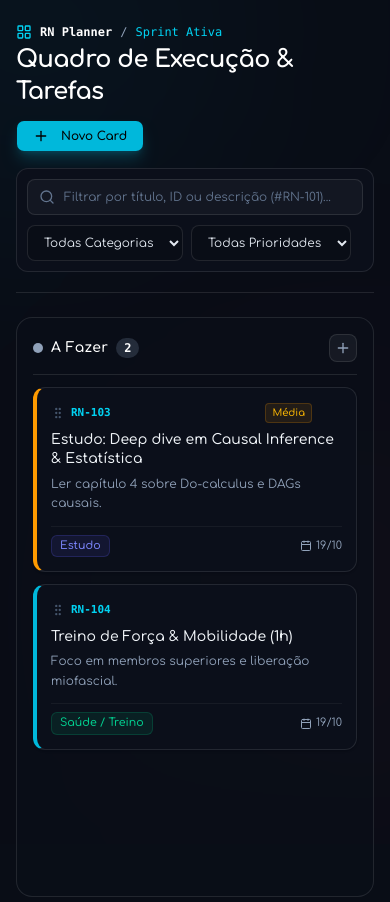
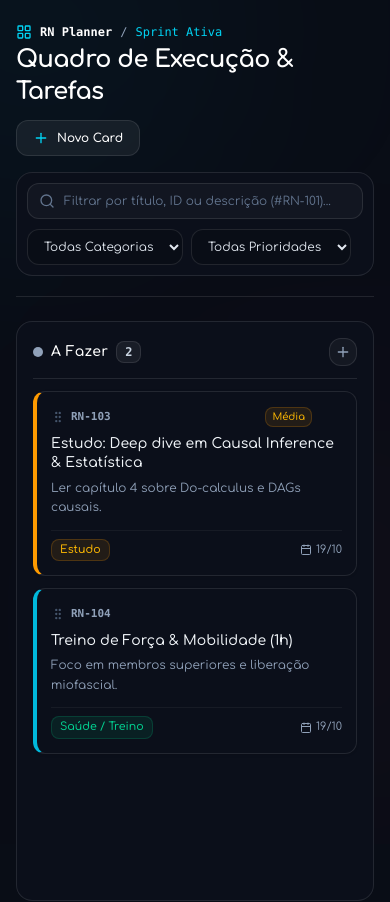
Before and after one commit to Renanbritto/rn-planner, a Next.js app: page / in a window 390 px wide. Shown: the top 902 px of the page. Built offline with nearby package versions, Linux system fonts and the light colour scheme; no server answers.

Commit message:
style(palette): strictly adhere to Obsidian #090d16 and subtle neon glow palette

```diff
--- a/src/app/globals.css
+++ b/src/app/globals.css
@@ -5,7 +5,7 @@
 @custom-variant dark (&:is(.dark *));
 
 :root {
-  --font-sans: var(--font-comfortaa), system-ui, sans-serif;
+  --font-sans: var(--font-comfortaa), system-ui, -apple-system, sans-serif;
   --background: #090d16;
   --foreground: #f8fafc;
   --card: #0b0f1a;
@@ -14,15 +14,15 @@
   --popover-foreground: #f8fafc;
   --primary: #06b6d4;
   --primary-foreground: #090d16;
-  --secondary: #121829;
+  --secondary: #101626;
   --secondary-foreground: #e2e8f0;
-  --muted: #111827;
+  --muted: #0d1220;
   --muted-foreground: #94a3b8;
-  --accent: #172033;
+  --accent: #131a2e;
   --accent-foreground: #ffffff;
   --destructive: #f43f5e;
   --border: rgba(255, 255, 255, 0.1);
-  --input: rgba(255, 255, 255, 0.12);
+  --input: rgba(255, 255, 255, 0.1);
   --ring: #06b6d4;
   --radius: 0.75rem;
 
@@ -33,7 +33,7 @@
 }
 
 @theme inline {
-  --font-sans: var(--font-comfortaa), system-ui, sans-serif;
+  --font-sans: var(--font-comfortaa), system-ui, -apple-system, sans-serif;
   --color-background: var(--background);
   --color-foreground: var(--foreground);
   --color-card: var(--card);
@@ -75,34 +75,20 @@
   }
 }
 
-.glass-panel {
-  background-color: rgba(11, 15, 26, 0.72);
+/* Glass & Obsidian Surfaces */
+.obsidian-surface {
+  background-color: rgba(11, 15, 26, 0.85);
   backdrop-filter: blur(24px);
   -webkit-backdrop-filter: blur(24px);
   border: 1px solid rgba(255, 255, 255, 0.1);
-  transition: border-color 0.2s ease, box-shadow 0.2s ease, transform 0.2s ease;
+  transition: all 0.2s cubic-bezier(0.16, 1, 0.3, 1);
 }
 
-.glass-panel:hover {
+.obsidian-surface:hover {
   border-color: rgba(255, 255, 255, 0.2);
 }
 
-.glow-cyan-subtle {
-  box-shadow: 0 0 20px -3px rgba(6, 182, 212, 0.2);
-}
-
-.glow-rose-subtle {
-  box-shadow: 0 0 20px -3px rgba(244, 63, 94, 0.2);
-}
-
-.glow-amber-subtle {
-  box-shadow: 0 0 20px -3px rgba(245, 158, 11, 0.2);
-}
-
-.glow-emerald-subtle {
-  box-shadow: 0 0 20px -3px rgba(16, 185, 129, 0.2);
-}
-
+/* Custom Scrollbar */
 ::-webkit-scrollbar {
   width: 6px;
   height: 6px;
@@ -111,9 +97,9 @@
   background: #090d16;
 }
 ::-webkit-scrollbar-thumb {
-  background: rgba(255, 255, 255, 0.15);
+  background: rgba(255, 255, 255, 0.12);
   border-radius: 9999px;
 }
 ::-webkit-scrollbar-thumb:hover {
-  background: rgba(255, 255, 255, 0.25);
+  background: rgba(255, 255, 255, 0.22);
 }
--- a/src/components/kanban/kanban-board.tsx
+++ b/src/components/kanban/kanban-board.tsx
@@ -22,28 +22,28 @@ const COLUMNS: {
     title: "A Fazer",
     color: "text-slate-300",
     dotColor: "bg-slate-400",
-    badgeBg: "bg-slate-500/30",
+    badgeBg: "bg-white/[0.06] border border-white/10 text-slate-300",
   },
   {
     id: "in_progress",
     title: "Em Andamento",
     color: "text-cyan-400",
-    dotColor: "bg-cyan-400 animate-pulse",
-    badgeBg: "bg-cyan-500/30",
+    dotColor: "bg-cyan-400",
+    badgeBg: "bg-cyan-500/10 border border-cyan-500/20 text-cyan-400",
   },
   {
     id: "blocked",
     title: "Atenção / Bloqueado",
     color: "text-rose-400",
     dotColor: "bg-rose-500",
-    badgeBg: "bg-rose-500/30",
+    badgeBg: "bg-rose-500/10 border border-rose-500/20 text-rose-400",
   },
   {
     id: "done",
     title: "Concluído",
     color: "text-emerald-400",
     dotColor: "bg-emerald-400",
-    badgeBg: "bg-emerald-500/30",
+    badgeBg: "bg-emerald-500/10 border border-emerald-500/20 text-emerald-400",
   },
 ];
 
--- a/src/components/kanban/kanban-card.tsx
+++ b/src/components/kanban/kanban-card.tsx
@@ -13,10 +13,10 @@ interface KanbanCardProps {
 
 const CATEGORY_MAP: Record<TaskCategory, { label: string; bg: string; text: string }> = {
   work: { label: "Tech / Trabalho", bg: "bg-cyan-500/10 border-cyan-500/20", text: "text-cyan-400" },
-  study: { label: "Estudo", bg: "bg-indigo-500/10 border-indigo-500/20", text: "text-indigo-400" },
+  study: { label: "Estudo", bg: "bg-amber-500/10 border-amber-500/20", text: "text-amber-400" },
   health: { label: "Saúde / Treino", bg: "bg-emerald-500/10 border-emerald-500/20", text: "text-emerald-400" },
-  finance: { label: "Finanças", bg: "bg-amber-500/10 border-amber-500/20", text: "text-amber-400" },
-  personal: { label: "Pessoal", bg: "bg-purple-500/10 border-purple-500/20", text: "text-purple-400" },
+  finance: { label: "Finanças", bg: "bg-emerald-500/10 border-emerald-500/20", text: "text-emerald-400" },
+  personal: { label: "Pessoal", bg: "bg-white/[0.04] border-white/10", text: "text-slate-300" },
 };
 
 export function KanbanCard({
@@ -28,7 +28,7 @@ export function KanbanCard({
   const [isDragging, setIsDragging] = useState(false);
   const categoryInfo = CATEGORY_MAP[task.category] || CATEGORY_MAP.work;
 
-  // Indicador de prioridade na borda lateral
+  // Borda lateral com a semântica Neon
   const borderStripeColor =
     task.priority === "critical"
       ? "border-l-rose-500"
@@ -53,7 +53,7 @@ export function KanbanCard({
       draggable
       onDragStart={handleDragStart}
       onDragEnd={handleDragEnd}
-      className={`group relative flex flex-col justify-between rounded-xl border border-white/10 bg-[#0b0f1a] p-3.5 shadow-sm transition-all duration-200 cursor-grab active:cursor-grabbing border-l-4 ${borderStripeColor} ${
+      className={`group relative flex flex-col justify-between rounded-xl border border-white/10 bg-[#0b0f1a] backdrop-blur-2xl p-3.5 shadow-sm transition-all duration-200 cursor-grab active:cursor-grabbing border-l-4 ${borderStripeColor} ${
         isDragging
           ? "opacity-40 scale-95 border-dashed border-cyan-500/50"
           : "hover:border-white/20 hover:bg-[#101626] hover:shadow-lg hover:shadow-black/40"
@@ -63,27 +63,27 @@ export function KanbanCard({
       <div className="flex items-center justify-between text-xs mb-1.5">
         <div className="flex items-center gap-1.5">
           <GripVertical className="h-3.5 w-3.5 text-slate-600 group-hover:text-slate-400 transition-colors" />
-          <span className="font-mono text-[11px] font-semibold text-cyan-400">
+          <span className="font-mono text-[11px] font-semibold text-slate-400">
             {task.code}
           </span>
         </div>
 
         <div className="flex items-center gap-2">
           {task.priority === "critical" && (
-            <span className="flex items-center gap-1 text-[10px] font-semibold text-rose-400 bg-rose-500/10 px-1.5 py-0.5 rounded border border-rose-500/20">
+            <span className="flex items-center gap-1 text-[10px] font-semibold text-rose-400 bg-rose-500/10 px-1.5 py-0.5 rounded-lg border border-rose-500/20">
               <span className="h-1.5 w-1.5 rounded-full bg-rose-500 animate-pulse" />
               Crítico
             </span>
           )}
           {task.priority === "medium" && (
-            <span className="text-[10px] font-medium text-amber-400 bg-amber-500/10 px-1.5 py-0.5 rounded border border-amber-500/20">
+            <span className="text-[10px] font-medium text-amber-400 bg-amber-500/10 px-1.5 py-0.5 rounded-lg border border-amber-500/20">
               Média
             </span>
           )}
 
           <button
             onClick={() => onDelete(task.id)}
-            className="opacity-0 group-hover:opacity-100 text-slate-500 hover:text-rose-400 p-1 rounded transition-all"
+            className="opacity-0 group-hover:opacity-100 text-slate-500 hover:text-rose-400 hover:bg-rose-500/10 p-1 rounded-lg transition-all cursor-pointer"
             title="Excluir card"
           >
             <Trash2 className="h-3.5 w-3.5" />
@@ -106,7 +106,7 @@ export function KanbanCard({
       {/* Rodapé do Card: Categoria & Data */}
       <div className="mt-3 flex items-center justify-between border-t border-white/5 pt-2 text-[11px]">
         <span
-          className={`rounded-md border px-2 py-0.5 font-medium ${categoryInfo.bg} ${categoryInfo.text}`}
+          className={`rounded-lg border px-2 py-0.5 font-medium ${categoryInfo.bg} ${categoryInfo.text}`}
         >
           {categoryInfo.label}
         </span>
--- a/src/components/kanban/kanban-column.tsx
+++ b/src/components/kanban/kanban-column.tsx
@@ -52,10 +52,10 @@ export function KanbanColumn({
       onDragOver={handleDragOver}
       onDragLeave={handleDragLeave}
       onDrop={handleDrop}
-      className={`flex flex-col rounded-2xl border p-4 transition-all duration-200 min-h-[580px] ${
+      className={`flex flex-col rounded-2xl border p-4 transition-all duration-200 min-h-[580px] backdrop-blur-2xl ${
         isOver
-          ? "border-cyan-500/60 bg-[#0d1424] shadow-xl shadow-cyan-500/10"
-          : "border-white/10 bg-[#0b0f1a]/60"
+          ? "border-cyan-500/50 bg-[#0d1424] shadow-xl shadow-cyan-500/10"
+          : "border-white/10 hover:border-white/20 bg-[#0b0f1a]"
       }`}
     >
       {/* Cabeçalho da Coluna */}
@@ -66,7 +66,7 @@ export function KanbanColumn({
             {column.title}
           </h2>
           <span
-            className={`rounded-full px-2 py-0.5 text-xs font-mono font-bold ${column.badgeBg} text-white`}
+            className={`rounded-lg px-2 py-0.5 text-xs font-mono font-bold ${column.badgeBg}`}
           >
             {tasks.length}
           </span>
@@ -74,7 +74,7 @@ export function KanbanColumn({
 
         <button
           onClick={() => onQuickAdd(column.id)}
-          className="flex h-7 w-7 items-center justify-center rounded-lg border border-white/10 bg-white/5 text-slate-400 hover:border-cyan-400/50 hover:bg-cyan-500/10 hover:text-cyan-300 transition-all"
+          className="flex h-7 w-7 items-center justify-center rounded-xl border border-white/10 bg-white/[0.04] text-slate-400 hover:border-white/20 hover:bg-white/[0.08] hover:text-white transition-all cursor-pointer"
           title={`Adicionar item em ${column.title}`}
         >
           <Plus className="h-4 w-4" />
--- a/src/components/kanban/kanban-header.tsx
+++ b/src/components/kanban/kanban-header.tsx
@@ -32,7 +32,7 @@ export function KanbanHeader({
 
   return (
     <div className="flex flex-col gap-4 border-b border-white/10 pb-5">
-      {/* Top Row: Title, Breadcrumb & Quick Add */}
+      {/* Top Row: Title & Action */}
       <div className="flex flex-col gap-3 sm:flex-row sm:items-center sm:justify-between">
         <div>
           <div className="flex items-center gap-2 text-xs font-mono text-slate-400">
@@ -50,32 +50,33 @@ export function KanbanHeader({
         <div className="flex items-center gap-3">
           {/* Status Badges */}
           <div className="hidden md:flex items-center gap-2 text-xs">
-            <div className="flex items-center gap-1.5 rounded-lg border border-rose-500/20 bg-rose-500/10 px-2.5 py-1 text-rose-400 font-medium">
+            <div className="flex items-center gap-1.5 rounded-xl border border-rose-500/20 bg-rose-500/10 px-2.5 py-1 text-rose-400 font-medium">
               <AlertCircle className="h-3.5 w-3.5" />
               <span>{criticalCount} Críticos</span>
             </div>
-            <div className="flex items-center gap-1.5 rounded-lg border border-cyan-500/20 bg-cyan-500/10 px-2.5 py-1 text-cyan-400 font-medium">
+            <div className="flex items-center gap-1.5 rounded-xl border border-cyan-500/20 bg-cyan-500/10 px-2.5 py-1 text-cyan-400 font-medium">
               <Clock className="h-3.5 w-3.5" />
               <span>{inProgressCount} Ativos</span>
             </div>
-            <div className="flex items-center gap-1.5 rounded-lg border border-emerald-500/20 bg-emerald-500/10 px-2.5 py-1 text-emerald-400 font-medium">
+            <div className="flex items-center gap-1.5 rounded-xl border border-emerald-500/20 bg-emerald-500/10 px-2.5 py-1 text-emerald-400 font-medium">
               <CheckCircle2 className="h-3.5 w-3.5" />
               <span>{doneCount} Concluídos</span>
             </div>
           </div>
 
-          <Button
+          {/* Botão Novo Card com Estilo Obsidian */}
+          <button
             onClick={onOpenNewCard}
-            className="bg-cyan-500 text-black hover:bg-cyan-400 font-semibold shadow-lg shadow-cyan-500/20 text-xs px-4"
+            className="flex items-center gap-2 h-9 px-4 rounded-xl text-xs font-semibold bg-white/[0.06] hover:bg-white/[0.12] text-white border border-white/10 hover:border-cyan-400/40 hover:shadow-[0_0_15px_-3px_rgba(6,182,212,0.25)] transition-all cursor-pointer"
           >
-            <Plus className="mr-1.5 h-4 w-4" />
-            Novo Card
-          </Button>
+            <Plus className="h-4 w-4 text-cyan-400" />
+            <span>Novo Card</span>
+          </button>
         </div>
       </div>
 
-      {/* Barra de Busca e Filtros */}
-      <div className="flex flex-col gap-2.5 sm:flex-row sm:items-center sm:justify-between bg-[#0b0f1a] p-2.5 rounded-xl border border-white/10">
+      {/* Barra de Busca e Filtros - Superfície #0b0f1a */}
+      <div className="flex flex-col gap-2.5 sm:flex-row sm:items-center sm:justify-between bg-[#0b0f1a] backdrop-blur-2xl p-2.5 rounded-2xl border border-white/10 hover:border-white/20 transition-colors">
         {/* Search Input */}
         <div className="relative flex-1 max-w-md">
           <Search className="absolute left-3 top-2.5 h-4 w-4 text-slate-500" />
@@ -83,7 +84,7 @@ export function KanbanHeader({
             value={searchQuery}
             onChange={(e) => setSearchQuery(e.target.value)}
             placeholder="Filtrar por título, ID ou descrição (#RN-101)..."
-            className="h-9 pl-9 bg-[#090d16] border-white/10 text-xs text-white placeholder:text-slate-500 focus-visible:ring-cyan-500"
+            className="h-9 pl-9 bg-[#090d16] border-white/10 hover:border-white/20 text-xs text-white placeholder:text-slate-500 focus-visible:ring-1 focus-visible:ring-cyan-500/50 rounded-xl"
           />
         </div>
 
@@ -93,7 +94,7 @@ export function KanbanHeader({
           <select
             value={categoryFilter}
             onChange={(e) => setCategoryFilter(e.target.value)}
-            className="h-9 rounded-lg border border-white/10 bg-[#090d16] px-3 text-xs text-slate-200 focus:outline-none focus:ring-1 focus:ring-cyan-500"
+            className="h-9 rounded-xl border border-white/10 hover:border-white/20 bg-[#090d16] px-3 text-xs text-slate-200 focus:outline-none focus:ring-1 focus:ring-cyan-500/50 cursor-pointer"
           >
             <option value="all">Todas Categorias</option>
             <option value="work">Tech / Trabalho</option>
@@ -107,7 +108,7 @@ export function KanbanHeader({
           <select
             value={priorityFilter}
             onChange={(e) => setPriorityFilter(e.target.value)}
-            className="h-9 rounded-lg border border-white/10 bg-[#090d16] px-3 text-xs text-slate-200 focus:outline-none focus:ring-1 focus:ring-cyan-500"
+            className="h-9 rounded-xl border border-white/10 hover:border-white/20 bg-[#090d16] px-3 text-xs text-slate-200 focus:outline-none focus:ring-1 focus:ring-cyan-500/50 cursor-pointer"
           >
             <option value="all">Todas Prioridades</option>
             <option value="critical">Crítica</option>
```
Also changed, not shown: src/components/kanban/new-card-dialog.tsx (+14 -18 lines).
